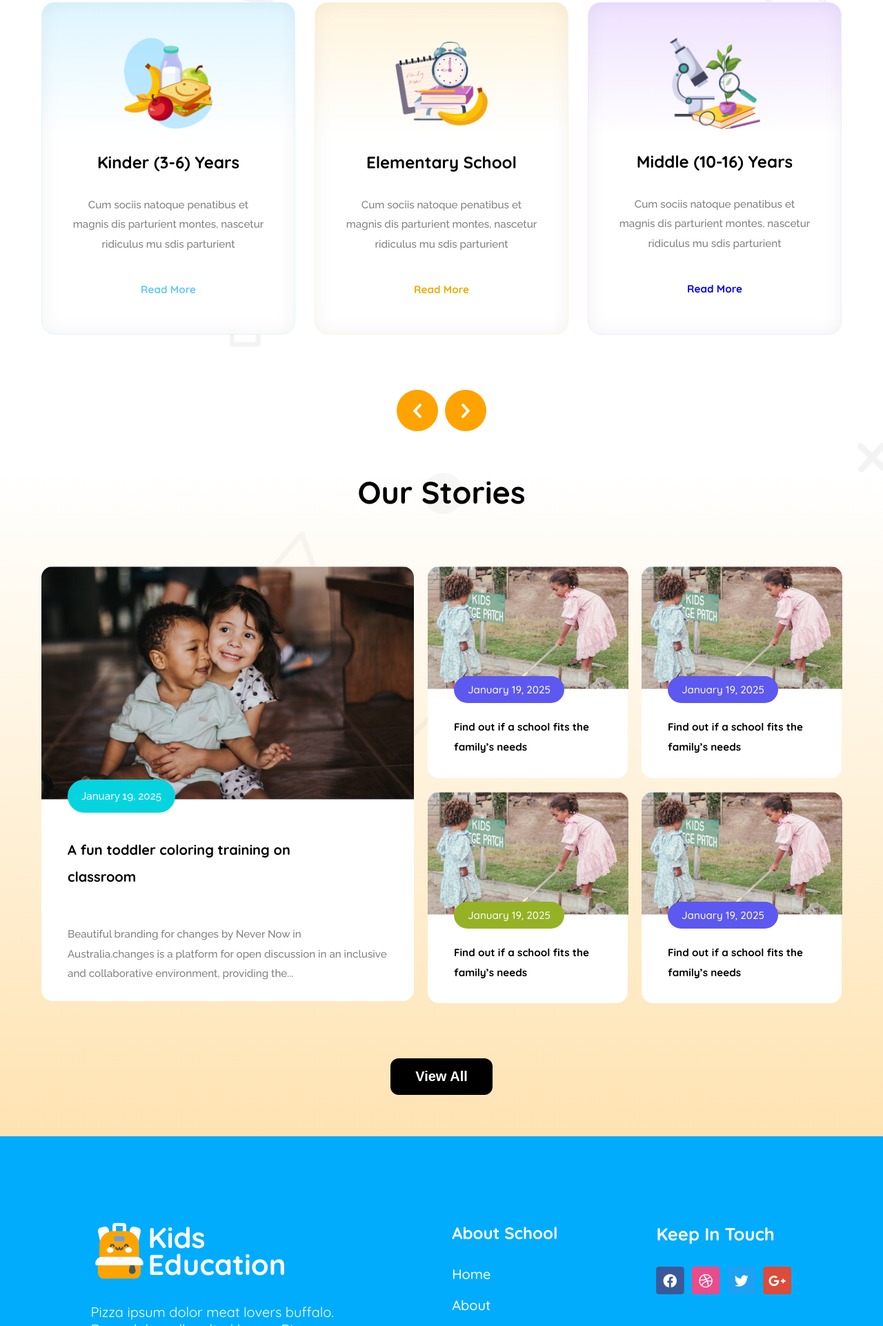
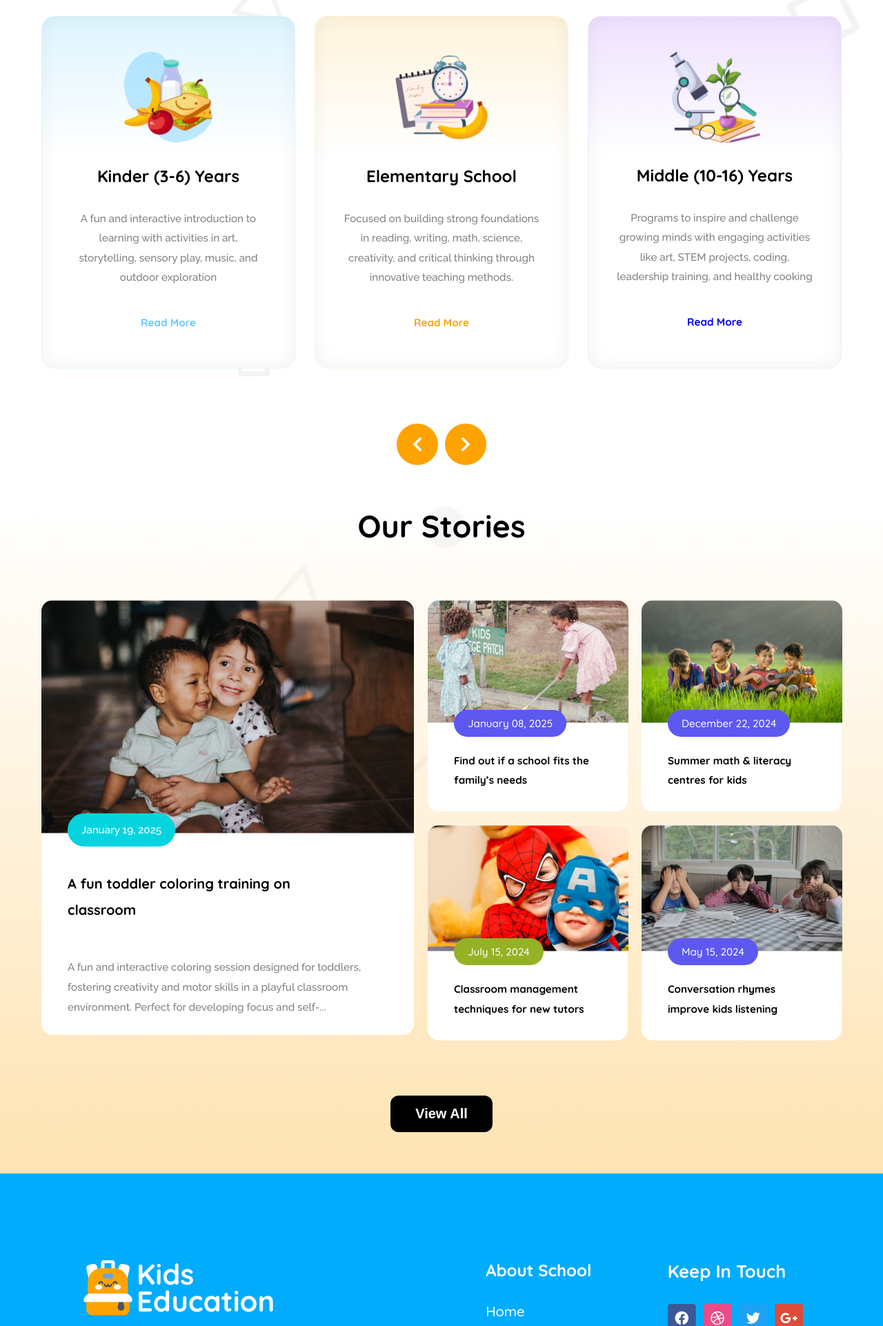
Before and after one commit to omarfaruk-dev/a-zero-two, a plain HTML site: page index.html in a window 1280 px wide. Shown: the part 878-2800 px from the top of the page at 69% size. Drawn offline with Linux system fonts and the light colour scheme.

Commit message:
content updated

```diff
--- a/index.html
+++ b/index.html
@@ -4,7 +4,7 @@
 <head>
     <meta charset="UTF-8">
     <meta name="viewport" content="width=device-width, initial-scale=1.0">
-    <title>Kids Education | School</title>
+    <title>Kids Education | School For Kids</title>
     <link rel="shortcut icon" href="assets/icon/favicon.ico" type="image/x-icon">
     <link rel="stylesheet" href="styles/main.css">
     <link rel="stylesheet" href="styles/media.css">
@@ -13,12 +13,12 @@
 
 <body class="quicksand-normal raleway-normal">
     <header>
-        <nav>
-            <div class="branding">
+        <nav class="d-flex">
+            <div class="branding d-flex">
                 <img src="assets/images/logo.png" alt="School logo">
                 <h3 class="hide logo-title">SCHOOL</h3>
             </div>
-            <ul class="hide">
+            <ul class="hide d-flex">
                 <li><a href="http://">Home</a></li>
                 <li><a href="http://">About</a></li>
                 <li><a href="http://">Facilities</a></li>
@@ -27,7 +27,9 @@
             <button class=" hide btn btn-orange">Contact</button>
             <span class="hide-desktop show-mobile"><img src="assets/icon/hamburger.svg" alt="hamburger"></span>
         </nav>
-        <marquee behavior="alternate" direction="">🎉 Welcome to Kids School! 🎓 Enroll Now for a Fun-Filled Learning Experience! 🌟</marquee>
+        <marquee behavior="alternate" direction="">🎉 Welcome to Kids School! 🎓 <span>Enroll Now for a Fun-Filled
+                Learning Experience!</span> 🌟</marquee>
+        <!-- hero section -->
         <section>
             <div class="hero d-flex">
                 <div class="hero-content">
@@ -53,25 +55,22 @@
                     <div class="card card-kinder d-flex">
                         <img src="assets/images/kinder.png" alt="Kinder">
                         <h3 class="card-title">Kinder (3-6) Years</h3>
-                        <p class="card-details color-gray">Cum sociis natoque penatibus et magnis
-                            dis parturient montes, nascetur ridiculus
-                            mu sdis parturient</p>
+                        <p class="card-details color-gray">A fun and interactive introduction to learning with
+                            activities in art, storytelling, sensory play, music, and outdoor exploration</p>
                         <a class="color-sky-blue-2" href="http://">Read More</a>
                     </div>
                     <div class="card card-elementary d-flex">
                         <img src="assets/images/elementary.png" alt="Kinder">
                         <h3 class="card-title">Elementary School</h3>
-                        <p class="card-details color-gray">Cum sociis natoque penatibus et magnis
-                            dis parturient montes, nascetur ridiculus
-                            mu sdis parturient</p>
+                        <p class="card-details color-gray">Focused on building strong foundations in reading, writing,
+                            math, science, creativity, and critical thinking through innovative teaching methods.</p>
                         <a class="color-orange-2" href="http://">Read More</a>
                     </div>
                     <div class="card card-middle d-flex">
                         <img src="assets/images/middle.png" alt="Kinder">
                         <h3 class="card-title">Middle (10-16) Years</h3>
-                        <p class="card-details color-gray">Cum sociis natoque penatibus et magnis
-                            dis parturient montes, nascetur ridiculus
-                            mu sdis parturient</p>
+                        <p class="card-details color-gray">Programs to inspire and challenge growing minds with engaging
+                            activities like art, STEM projects, coding, leadership training, and healthy cooking</p>
                         <a class="color-purple-2" href="http://">Read More</a>
                     </div>
                 </div>
@@ -86,54 +85,54 @@
         <section class="story-section">
             <div class="story-container">
                 <h3 class="section-title text-center">Our Stories</h3>
-                <div class="story-content">
+                <div class="story-content d-flex">
                     <div class="story-left-card">
                         <img src="assets/images/story-1.png" alt="story image">
                         <div class="card-content">
                             <span class="card-tag">January 19, 2025</span>
                             <h3 class="card-heading">A fun toddler coloring training on <br> classroom</h3>
-                            <p class="card-description">Beautiful branding for changes by Never Now in Australia.changes
-                                is a platform for open
-                                discussion in an inclusive and collaborative environment, providing the...</p>
+                            <p class="card-description">A fun and interactive coloring session designed for toddlers,
+                                fostering creativity and motor skills in a playful classroom environment. Perfect for
+                                developing focus and self-...</p>
                         </div>
                     </div>
-                    <div class="story-right-card">
+                    <div class="story-right-card d-grid">
                         <div class="right-card card-1">
                             <img src="assets/images/story-2.png" alt="story image">
                             <div class="card-content">
-                                <span class="tag bg-blue">January 19, 2025</span>
+                                <span class="tag bg-blue">January 08, 2025</span>
                                 <h4>Find out if a school fits the
                                     family’s needs</h4>
                             </div>
                         </div>
                         <div class="right-card card-2">
-                            <img src="assets/images/story-2.png" alt="story image">
+                            <img src="assets/images/story-3.png" alt="story image">
                             <div class="card-content">
-                                <span class="tag bg-blue">January 19, 2025</span>
-                                <h4>Find out if a school fits the
-                                    family’s needs</h4>
+                                <span class="tag bg-blue">December 22, 2024</span>
+                                <h4>Summer math & literacy
+                                    centres for kids</h4>
                             </div>
                         </div>
                         <div class="right-card card-3">
-                            <img src="assets/images/story-2.png" alt="story image">
+                            <img src="assets/images/story-4.png" alt="story image">
                             <div class="card-content">
-                                <span class="tag bg-green">January 19, 2025</span>
-                                <h4>Find out if a school fits the
-                                    family’s needs</h4>
+                                <span class="tag bg-green">July 15, 2024</span>
+                                <h4>Classroom management
+                                    techniques for new tutors</h4>
                             </div>
                         </div>
                         <div class="right-card card-4">
-                            <img src="assets/images/story-2.png" alt="story image">
+                            <img src="assets/images/story-5.png" alt="story image">
                             <div class="card-content">
-                                <span class="tag bg-blue">January 19, 2025</span>
-                                <h4>Find out if a school fits the
-                                    family’s needs</h4>
+                                <span class="tag bg-blue">May 15, 2024</span>
+                                <h4>Conversation rhymes
+                                    improve kids listening</h4>
                             </div>
                         </div>
                         <div class="hide-desktop show-mobile right-card card-5">
                             <img src="assets/images/story-2.png" alt="story image">
                             <div class="card-content">
-                                <span class="tag bg-green">January 19, 2025</span>
+                                <span class="tag bg-green">June 06, 2024</span>
                                 <h4>Find out if a school fits the
                                     family’s needs</h4>
                             </div>
@@ -141,7 +140,7 @@
                         <div class="hide-desktop show-mobile right-card card-6">
                             <img src="assets/images/story-2.png" alt="story image">
                             <div class="card-content">
-                                <span class="tag bg-blue">January 19, 2025</span>
+                                <span class="tag bg-blue">February 02, 2024</span>
                                 <h4>Find out if a school fits the
                                     family’s needs</h4>
                             </div>
@@ -154,15 +153,17 @@
     </main>
     <!-- footer -->
     <footer>
-        <div class="footer-container">
+        <div class="footer-container d-flex">
             <div class="footer-left">
-                <div class="footer-branding">
+                <div class="footer-branding d-flex">
                     <img src="assets/icon/logo-footer.svg" alt="logo">
                     <h3>Kids <br> Education</h3>
                 </div>
                 <div>
-                    <p>Pizza ipsum dolor meat lovers buffalo. <br> Deep dolor roll melted bacon Bianca pan <br> bacon
-                        pineapple Aussie. Mayo rib sauce <br> Hawaiian meatball.</p>
+                    <p>
+                        Join us in shaping the future of young minds with <br> creativity, confidence, and compassion.
+                        Together, <br> we build a community where every child thrives and <br> discovers their potential
+                    </p>
                 </div>
             </div>
             <div class="footer-about">
@@ -176,14 +177,13 @@
             </div>
             <div class="footer-touch">
                 <h4>Keep In Touch</h4>
-                <div class="footer-icon">
+                <div class="footer-icon d-flex">
                     <a href="http://"><img src="assets/icon/fb.png" alt="Facebook"></a>
                     <a href="http://"><img src="assets/icon/dribble.png" alt="Dribble"></a>
                     <a href="http://"><img src="assets/icon/twitter.png" alt="Twitter"></a>
                     <a href="http://"><img src="assets/icon/google+.png" alt="G+"></a>
 
                 </div>
-
             </div>
         </div>
     </footer>
--- a/styles/main.css
+++ b/styles/main.css
@@ -30,13 +30,13 @@
     --color-purple: #5D58EF;
     --color-purple-2: #8700FF;
     --color-dark: #000000;
+    --color-dark-2: #444444;
     --color-gray: #808080;
     --color-white: #FFFFFF;
     --color-green: #95B226;
     --color-blue: #5D58F0;
 
     --font-xxl: 3.5rem;
-    /* 56 px*/
     --font-xl: 2.8rem;
     --font-l: 1.5rem;
     --font-m: 1.25rem;
@@ -108,7 +108,7 @@
 }
 
 .btn-black:hover {
-    background: var(--color-gray);
+    background: var(--color-dark-2);
     transition: all 0.5s;
 }
 
@@ -158,15 +158,12 @@ header {
 }
 
 nav {
-    display: flex;
     justify-content: space-between;
     align-items: center;
     padding: 20px 0;
-    height: 82px;
 }
 
 .branding {
-    display: flex;
     justify-content: space-between;
     align-items: center;
 }
@@ -177,10 +174,6 @@ nav {
     color: var(--color-dark);
     font-size: 2rem;
     margin-left: 10px;
-}
-
-nav ul {
-    display: flex;
 }
 
 nav ul li {
@@ -209,10 +202,15 @@ nav ul li:nth-child(3) a {
 nav ul li:nth-child(4) a {
     color: var(--color-purple);
 }
+
 /* marquee */
 marquee {
     color: var(--color-orange);
     font-weight: 700;
+}
+
+marquee span {
+    color: var(--color-sky-blue);
 }
 
 /* hero section styles */
@@ -226,8 +224,10 @@ marquee {
     font-size: var(--font-xxl);
     font-weight: 700;
     line-height: 61px;
+}
 
-
+.hero-title::selection {
+    color: var(--color-cyan);
 }
 
 .hero-subtitle {
@@ -236,6 +236,10 @@ marquee {
     line-height: 25px;
     color: var(--color-dark);
     margin: 24px 0;
+}
+
+.hero-subtitle::selection {
+    background: var(--color-cyan);
 }
 
 /* main */
@@ -345,17 +349,20 @@ marquee {
 }
 
 .story-content {
-    display: flex;
     gap: 20px;
-
 }
 
 /* story left card */
+
 .story-left-card {
     background: var(--color-white);
     border-radius: 16px;
     height: 630px;
     width: 540px;
+}
+
+.story-left-card:hover {
+    cursor: pointer;
 }
 
 .story-left-card img {
@@ -397,10 +404,9 @@ marquee {
     border-radius: 16px 16px 0 0;
 }
 
-/* left card end */
+/* right card */
 
 .story-right-card {
-    display: grid;
     grid-template-columns: repeat(2, 290px);
     gap: 20px;
 
@@ -409,8 +415,10 @@ marquee {
 .right-card {
     border-radius: 16px;
     background: var(--color-white);
-    /* width: 290px;
-    height: 300px; */
+}
+
+.right-card:hover {
+    cursor: pointer;
 }
 
 .right-card .card-content>h4 {
@@ -441,19 +449,16 @@ marquee {
 /* footer styles */
 footer {
     background: var(--color-sky-blue);
-
 }
 
 .footer-container {
     max-width: 1160px;
     margin: 0 auto;
-    display: flex;
     justify-content: space-around;
     padding: 125px 0;
 }
 
 .footer-branding {
-    display: flex;
     align-items: center;
     margin-bottom: 35px;
     font-size: 2.6rem;
@@ -498,6 +503,11 @@ footer {
     line-height: 25px;
 }
 
+.footer-about ul li a:hover {
+    color: var(--color-dark);
+    transition: all 0.3s;
+}
+
 .footer-touch h4 {
     margin-bottom: 32px;
     font-size: 1.6rem;
@@ -506,7 +516,6 @@ footer {
 }
 
 .footer-icon {
-    display: flex;
     justify-content: space-around;
     gap: 10px;
 }
--- a/styles/media.css
+++ b/styles/media.css
@@ -26,7 +26,6 @@
 
     nav {
         padding: 12px 16px;
-        /* padding: 13px 16px 25px; */
         border-bottom: 0.5px solid var(--color-orange);
     }
     nav .branding{
@@ -65,7 +64,6 @@
     }
 
     .curriculum-card-container {
-        /* grid-template-columns: 357px; */
         grid-template-columns: 90%;
         gap: 12px;
         justify-content: center;
@@ -85,13 +83,11 @@
         font-size: 1rem;
         font-weight: 700;
         line-height: 20.75px;
-        /* margin: 22px 0; */
     }
 
     .card .card-details {
         font-size: 0.65rem;
         line-height: 19.16px;
-        /* margin-bottom: 22px; */
     }
 
     .card a {
@@ -196,5 +192,4 @@
     gap: 8px;
 }
 
-
 }
```
